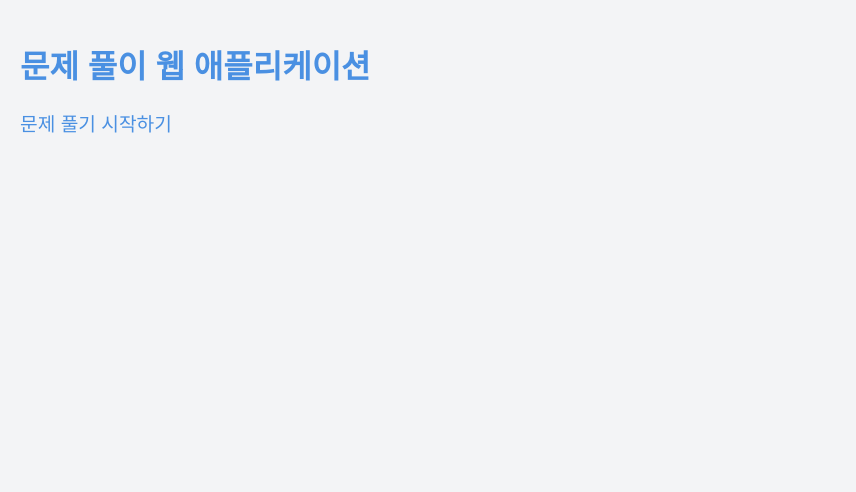
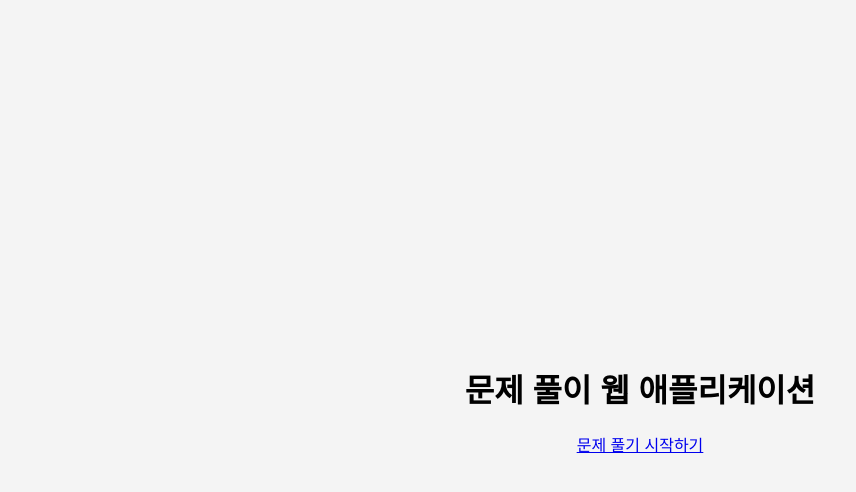
Before and after one commit to emelmusekor/multipleproto, a website built with Vite: page index.html in a window 1280 px wide. Shown: the whole page, without its empty margins (0-856 px from the left). Built offline with nearby package versions, Linux system fonts and the light colour scheme.

Commit message:
Update style.css

```diff
--- a/style.css
+++ b/style.css
@@ -1,21 +1,26 @@
 body {
-    font-family: Arial, sans-serif;
-    background-color: #f3f4f6;
-    color: #333;
+    font-family: 'Arial', sans-serif;
+    background-color: #f4f4f4;
+    display: flex;
+    flex-direction: column;
+    align-items: center;
+    justify-content: center;
+    height: 100vh;
     margin: 0;
-    padding: 20px;
 }
-
-h1 {
-    color: #4A90E2;
+.container {
+    text-align: center;
 }
-
-div {
-    margin-top: 20px;
+.step-button {
+    padding: 15px 30px;
+    font-size: 20px;
+    background-color: #4CAF50;
+    color: white;
+    border: none;
+    border-radius: 5px;
+    cursor: pointer;
+    transition: background-color 0.3s;
 }
-
-a {
-    text-decoration: none;
-    color: #4A90E2;
-    font-size: 1.2em;
+.step-button:hover {
+    background-color: #45a049;
 }
```
